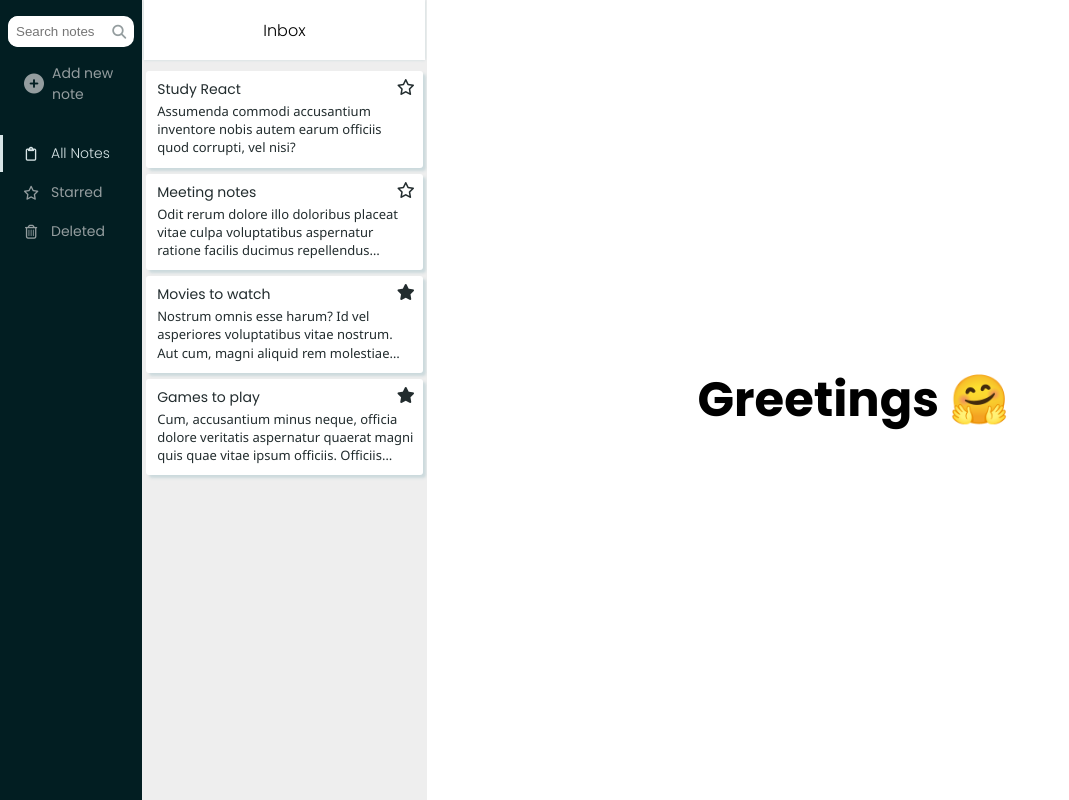
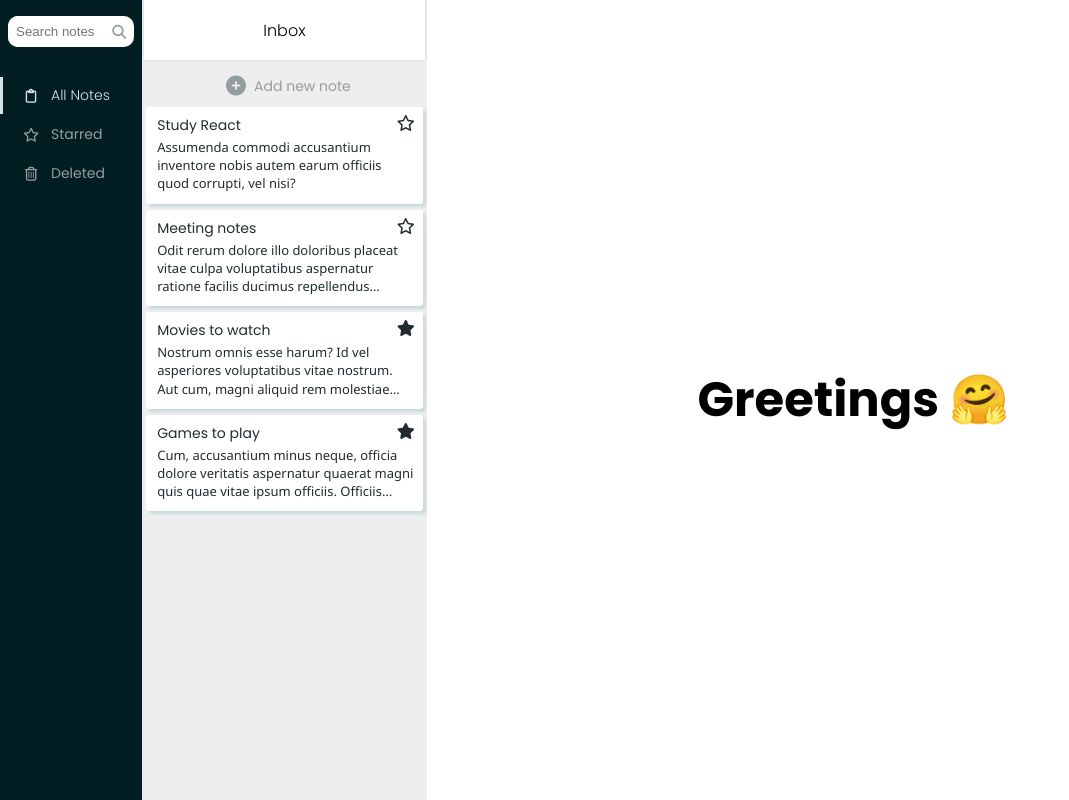
Before and after one commit to KristijanJ/notester, a React (Create React App) app: page /notes in a window 1280 px wide. Shown: the whole page, without its empty margins (0-1069 px from the left). Built offline with nearby package versions, Linux system fonts and the light colour scheme.

Commit message:
moved the add note option to the notelist instead of the menu, improved adding notes to add starred or unstarred notes

```diff
--- a/src/assets/styles/menu.module.css
+++ b/src/assets/styles/menu.module.css
@@ -77,24 +77,3 @@
   justify-content: center;
   align-items: center;
 }
-
-.addNewNoteContainer {
-  margin: 16px;
-  cursor: pointer;
-  display: flex;
-  align-items: center;
-  color: #949d9f;
-}
-
-.addNewNoteContainer i {
-  padding: 8px;
-  font-size: 20px;
-}
-
-.addNewNoteText {
-  font-size: 14px;
-}
-
-.addNewNoteContainer:hover {
-  color: #fff;
-}
--- a/src/assets/styles/noteList.module.css
+++ b/src/assets/styles/noteList.module.css
@@ -68,3 +68,24 @@
   top: 8px;
   right: 8px;
 }
+
+.addNewNoteContainer {
+  cursor: pointer;
+  display: flex;
+  align-items: center;
+  color: #949d9f;
+  justify-content: center;
+}
+
+.addNewNoteContainer i {
+  padding: 8px;
+  font-size: 20px;
+}
+
+.addNewNoteText {
+  font-size: 14px;
+}
+
+.addNewNoteContainer:hover {
+  color: #333;
+}
--- a/src/components/AddNewNote.js
+++ b/src/components/AddNewNote.js
@@ -1,5 +1,5 @@
 import React, { Component } from "react";
-import styles from "../assets/styles/menu.module.css";
+import styles from "../assets/styles/noteList.module.css";
 
 class AddNewNote extends Component {
   render() {
--- a/src/components/App.js
+++ b/src/components/App.js
@@ -20,8 +20,8 @@ class App extends Component {
   render() {
     return (
       <div className={styles.appContainer}>
-        <Menu addNewNote={this.props.addNewNote} />
-        <NoteList />
+        <Menu />
+        <NoteList {...this.props} addNewNote={this.props.addNewNote} />
         <Switch>
           <Route path="/notes/:id" render={(props) => <ActiveNote {...props} />} />
           <Route path="/notes/" render={() => <NoActiveNote />} />
@@ -43,8 +43,8 @@ const mapDispatchToProps = dispatch => {
     fetchAllNotes: () => {
       dispatch(fetchAllNotes());
     },
-    addNewNote: () => {
-      dispatch(addNewNote());
+    addNewNote: (selectedFilter) => {
+      dispatch(addNewNote(selectedFilter));
     }
   }
 }
--- a/src/components/Menu.js
+++ b/src/components/Menu.js
@@ -1,6 +1,5 @@
 import React, { Component } from 'react';
 import SearchNotesForm from './SearchNotesForm';
-import AddNewNote from './AddNewNote';
 import NoteFilters from './NoteFilters';
 
 import styles from '../assets/styles/menu.module.css';
@@ -10,7 +9,6 @@ class Menu extends Component {
     return (
       <div className={styles.menuWrapper}>
         <SearchNotesForm />
-        <AddNewNote addNewNote={this.props.addNewNote} />
         <NoteFilters />
       </div>
     )
--- a/src/components/NoteList.js
+++ b/src/components/NoteList.js
@@ -7,17 +7,19 @@ import styles from "../assets/styles/noteList.module.css";
 import { connect } from "react-redux";
 import { fetchNote } from "../store/actions/notesActions";
 import { Route } from "react-router-dom";
+import AddNewNote from "./AddNewNote";
 
 class NoteList extends Component {
-
-  componentWillReceiveProps(){
-    console.log('NoteList receiving props')
-  }
 
   openNote = (note, history) => {
     history.push(`/notes/${note.id}`);
     this.props.fetchNote(note);
   };
+
+  handleAddNewNote = (props) => {
+    console.log(props.selectedFilter)
+    this.props.addNewNote(props.selectedFilter);
+  }
 
   render() {
     let filteredNotes = [];
@@ -29,6 +31,7 @@ class NoteList extends Component {
         <div className={styles.chosenCategory}>
           <p>Inbox</p>
         </div>
+        {this.props.selectedFilter !== "Deleted" ? <AddNewNote addNewNote={() => this.handleAddNewNote(this.props)} /> : null}
         {filteredNotes.map(note => {
           return (
             <Route
--- a/src/store/actions/notesActions.js
+++ b/src/store/actions/notesActions.js
@@ -18,9 +18,10 @@ export const fetchNote = note => {
   };
 };
 
-export const addNewNote = () => {
+export const addNewNote = (selectedFilter) => {
   return {
-    type: "ADD_NOTE"
+    type: "ADD_NOTE",
+    payload: selectedFilter
   };
 };
 
--- a/src/store/reducers/notesReducer.js
+++ b/src/store/reducers/notesReducer.js
@@ -83,7 +83,7 @@ const notesReducer = (state = initState, action) => {
             body: "",
             createdAt: "15/08/2019",
             category: "inbox",
-            starred: false,
+            starred: action.payload === "Starred" ? true : false,
             deleted: false
           }
         ]
```
